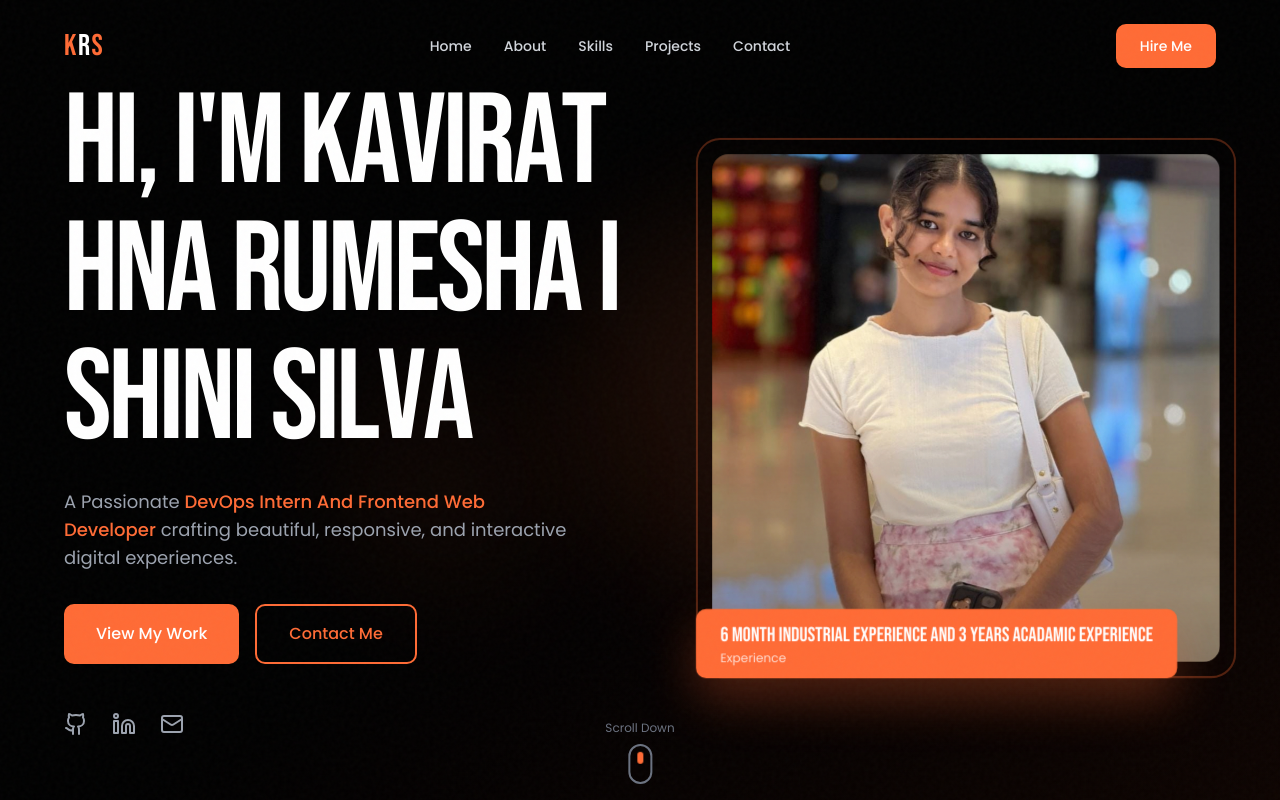
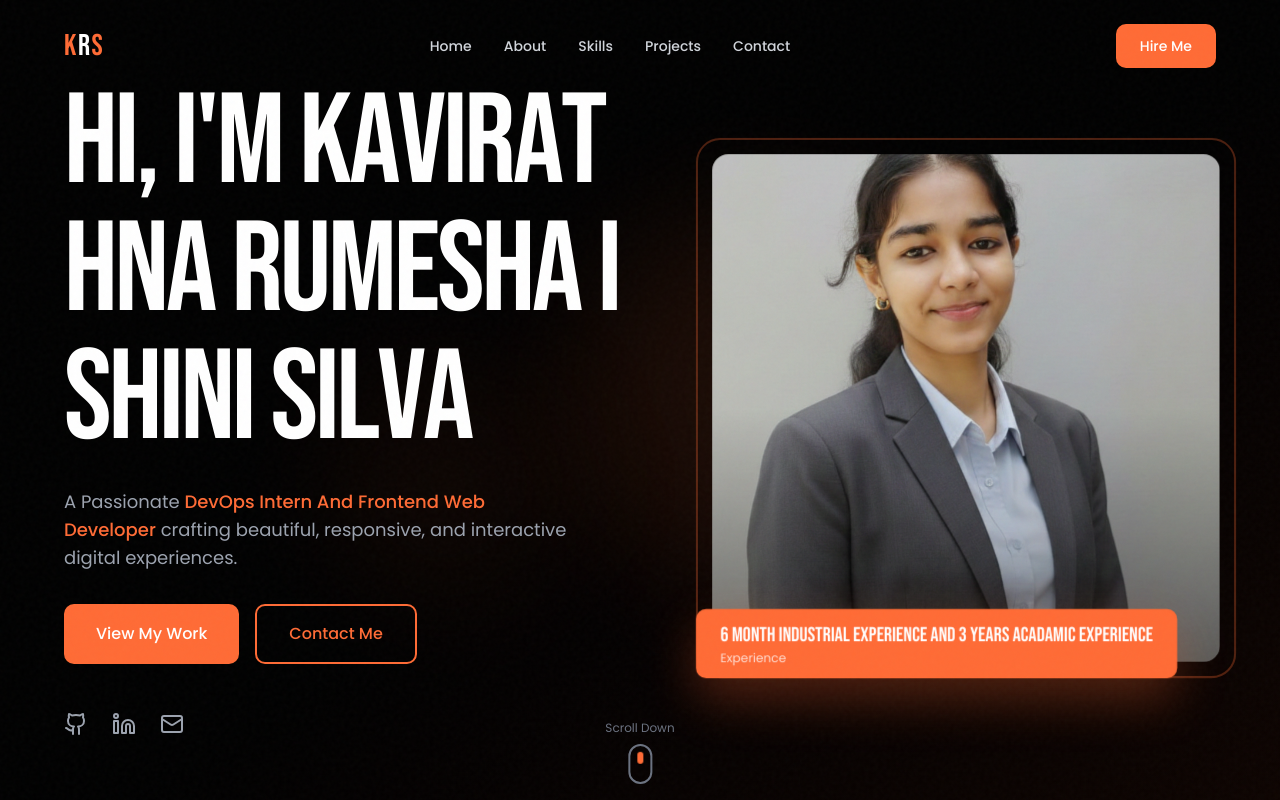
Before and after one commit to krisilva/My_Official_PortFolio, a React (Vite) app: page / in a window 1280 px wide. Shown: the top 800 px of the page. Built offline with nearby package versions, Linux system fonts and the light colour scheme.

Commit message:
added new photos hero page and about page

```diff
--- a/src/sections/About.tsx
+++ b/src/sections/About.tsx
@@ -142,7 +142,7 @@ export default function About() {
             >
               <div className="relative w-full max-w-md mx-auto aspect-square rounded-2xl overflow-hidden shadow-2xl">
                 <img
-                  src="/02.jpeg"
+                  src="/002.png"
                   alt="About Kavirathna"
                   className="w-full h-full object-cover"
                 />
--- a/src/sections/Hero.tsx
+++ b/src/sections/Hero.tsx
@@ -206,7 +206,7 @@ export default function Hero() {
               {/* Image container with mask */}
               <div className="hero-image-mask relative w-72 h-72 sm:w-96 sm:h-96 lg:w-[500px] lg:h-[500px] rounded-2xl overflow-hidden">
                 <img
-                  src="/01.jpeg"
+                  src="/001.png"
                   alt="Kavirathna Silva"
                   className="w-full h-full object-cover"
                 />
```
Also changed, not shown: public/001.png (added), public/002.png (added).
